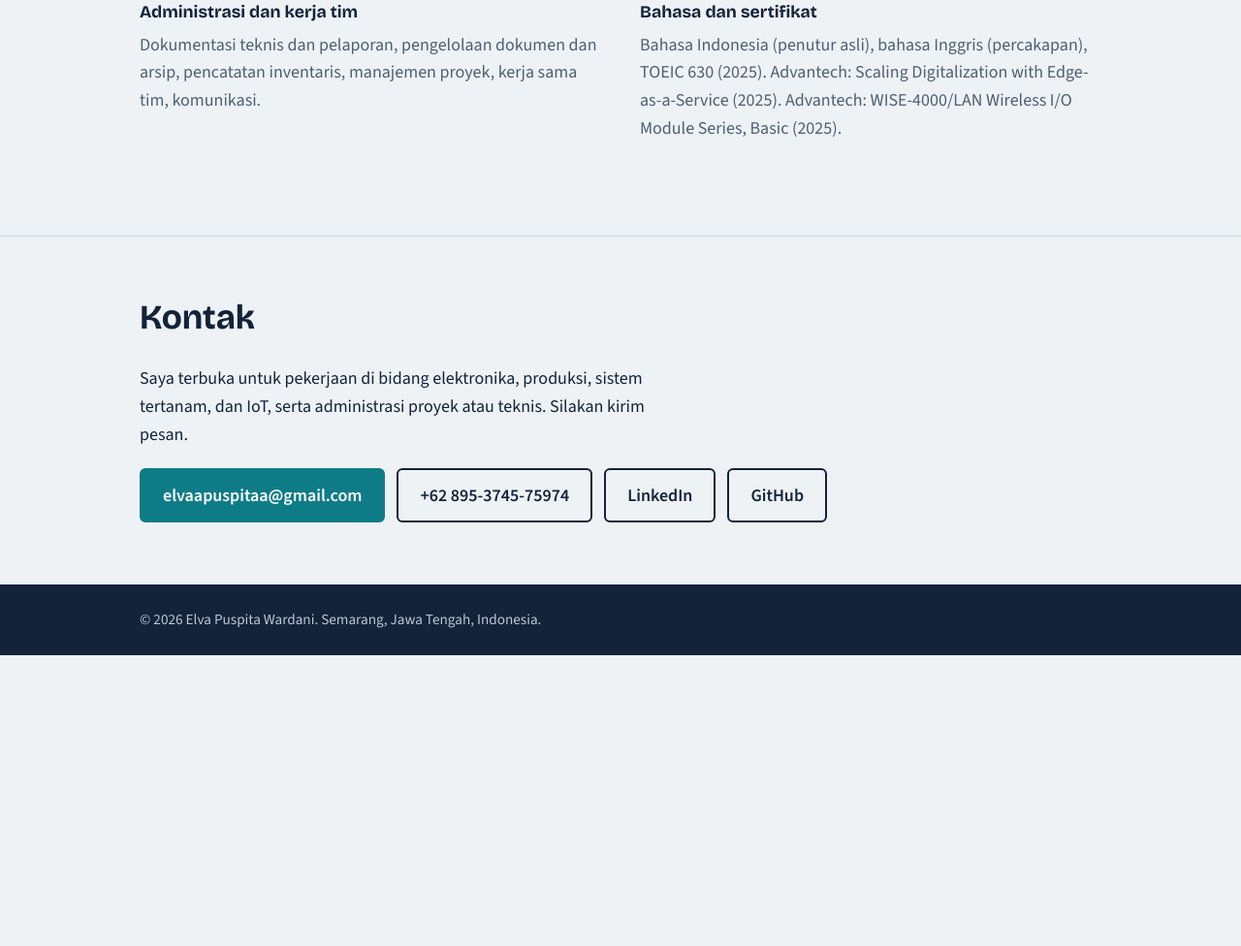
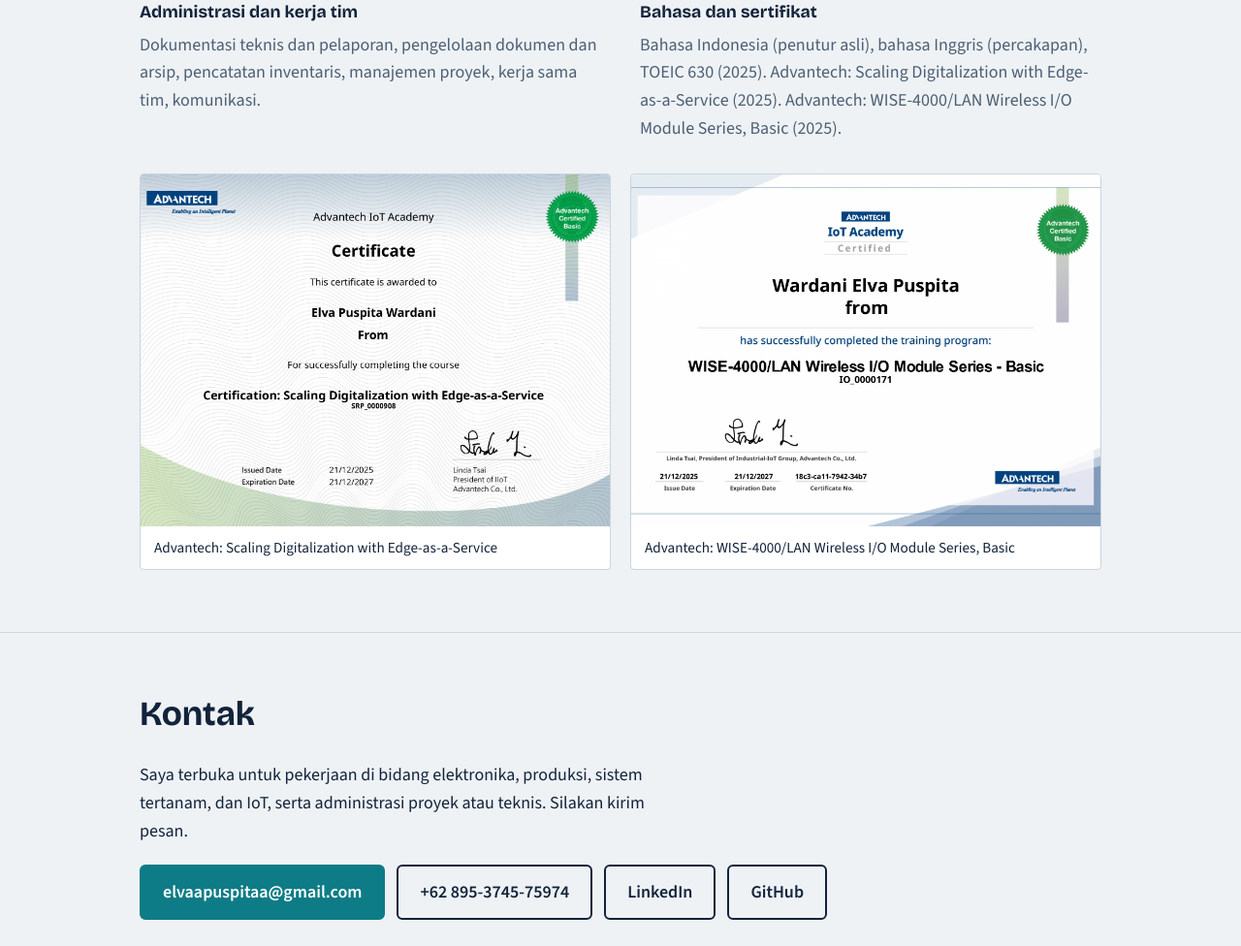
Before and after one commit to elvapuspita/portfolio, a plain HTML site: page index.html in a window 1280 px wide. Shown: the part 5440-6416 px from the top of the page at 97% size. Before the commit the page ends 6116 px from the top, so only its background shows below. Drawn offline with nearby package versions, Linux system fonts and the light colour scheme.

Commit message:
Update index.html

```diff
--- a/index.html
+++ b/index.html
@@ -318,9 +318,9 @@ footer{background:var(--ink);color:#b9c8d8;padding:24px 0;font-size:.95rem}
     </div>
     <div class="certs">
       <figure><a href="images/sertifikat-toeic.jpg" target="_blank" rel="noopener"><img src="images/sertifikat-toeic.jpg" alt="Sertifikat TOEIC 630" loading="lazy" onerror="this.closest('figure').remove()"></a><figcaption>TOEIC 630 (2025)</figcaption></figure>
-      <figure><a href="images/scalling.jpg" target="_blank" rel="noopener"><img src="images/sertifikat-advantech-edge.jpg" alt="Sertifikat Advantech Edge-as-a-Service" loading="lazy" onerror="this.closest('figure').remove()"></a><figcaption>Advantech: Scaling Digitalization with Edge-as-a-Service</figcaption></figure>
-      <figure><a href="images/wise.jpg" target="_blank" rel="noopener"><img src="images/sertifikat-advantech-wise.jpg" alt="Sertifikat Advantech WISE-4000" loading="lazy" onerror="this.closest('figure').remove()"></a><figcaption>Advantech: WISE-4000/LAN Wireless I/O Module Series, Basic</figcaption></figure>
-      <figure><a href="images/setiflomba.jpg" target="_blank" rel="noopener"><img src="images/sertifikat-electro-expo.jpg" alt="Sertifikat Juara 3 National Electro Expo" loading="lazy" onerror="this.closest('figure').remove()"></a><figcaption>Juara 3, National Electro Expo (2023)</figcaption></figure>
+      <figure><a href="images/scalling.jpg" target="_blank" rel="noopener"><img src="images/scalling.jpg" alt="Sertifikat Advantech Edge-as-a-Service" loading="lazy" onerror="this.closest('figure').remove()"></a><figcaption>Advantech: Scaling Digitalization with Edge-as-a-Service</figcaption></figure>
+      <figure><a href="images/wise.jpg" target="_blank" rel="noopener"><img src="images/wise.jpg" alt="Sertifikat Advantech WISE-4000" loading="lazy" onerror="this.closest('figure').remove()"></a><figcaption>Advantech: WISE-4000/LAN Wireless I/O Module Series, Basic</figcaption></figure>
+      <figure><a href="images/setiflomba.jpg" target="_blank" rel="noopener"><img src="images/setiflomba.jpg" alt="Sertifikat Juara 3 National Electro Expo" loading="lazy" onerror="this.closest('figure').remove()"></a><figcaption>Juara 3, National Electro Expo (2023)</figcaption></figure>
     </div>
   </div>
 </section>
```
